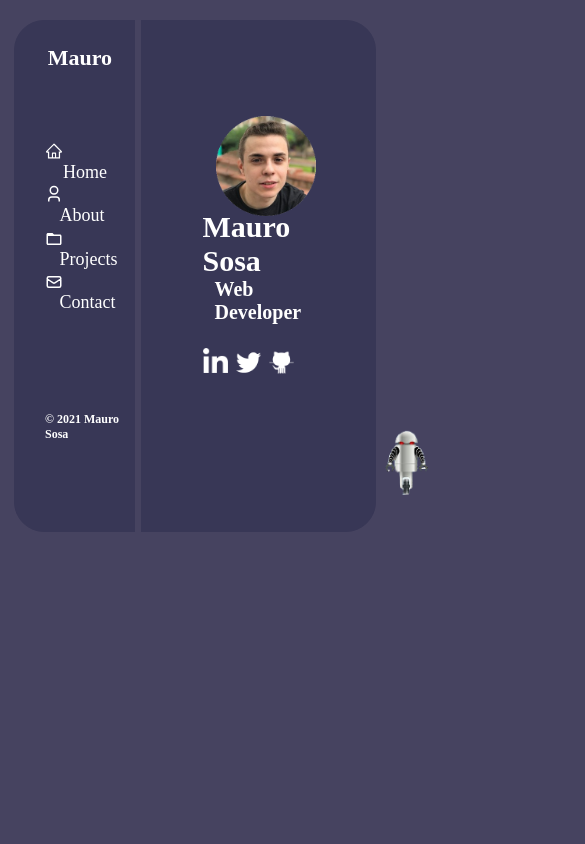
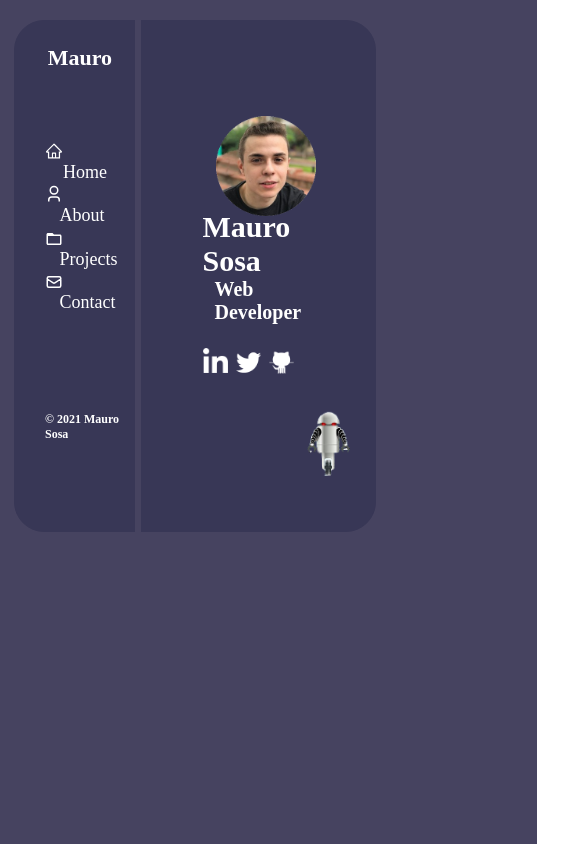
Before and after one commit to maureSs/maurososa-OLD, a React (Create React App) app: page / in a window 390 px wide. Shown: the top 844 px of the page, 585 px wide, since content can reach past the window. Built offline with nearby package versions, Linux system fonts and the light colour scheme.

Commit message:
website commit

```diff
--- a/src/index.css
+++ b/src/index.css
@@ -244,7 +244,8 @@ body {
 }
 @media (max-width: 480px) {
   .asd {
-    margin-left: 5%;
+    margin-top: 5%;
+    margin-left: -15%;
   }
 }
 
```
